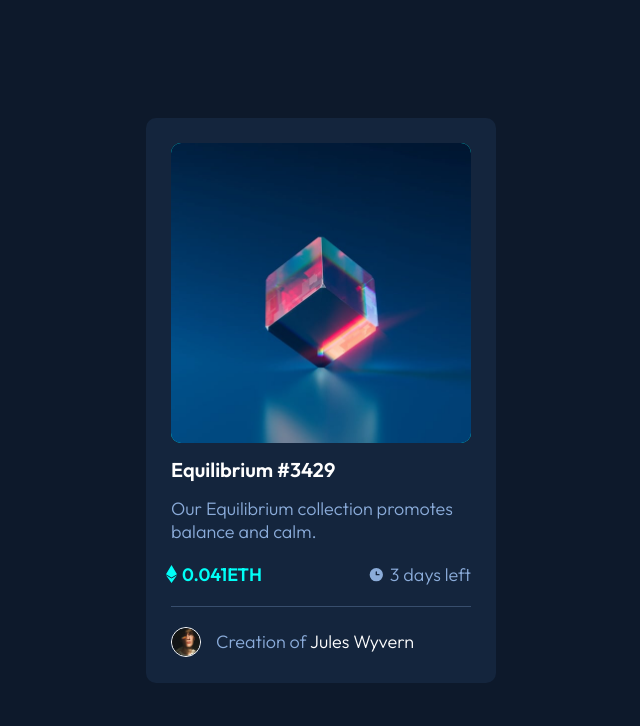
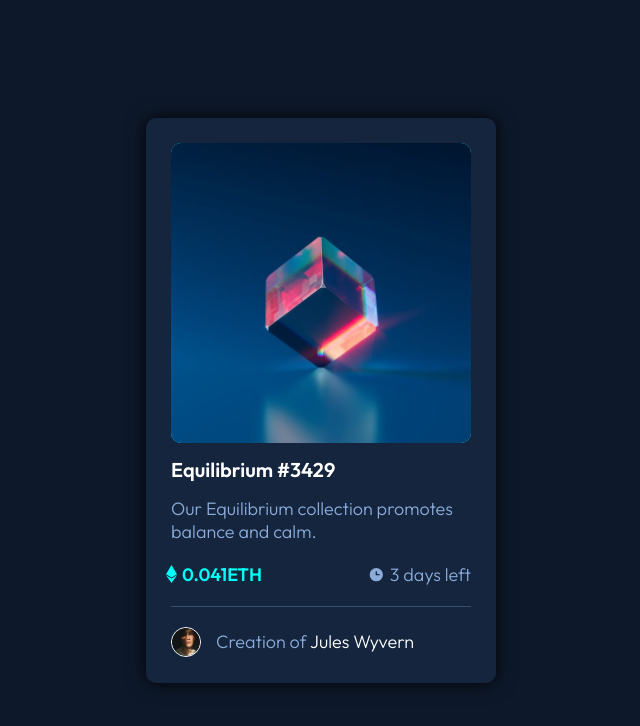
Before and after one commit to Georgenico/NFT-Preview-Card, a plain HTML site: page index.html in a window 1280 px wide. Shown: the whole page, without its empty margins (319-959 px from the left). Drawn offline with Linux system fonts and the light colour scheme.

Commit message:
Update mystyle.css

```diff
--- a/mystyle.css
+++ b/mystyle.css
@@ -19,6 +19,7 @@
     height: 565px;
     background-color: hsl(216, 50%, 16%);
     border-radius: 10px;
+    box-shadow: 0 0 20px rgba(0, 0, 0, 0.9);
 
 }
 .img-container {
```
